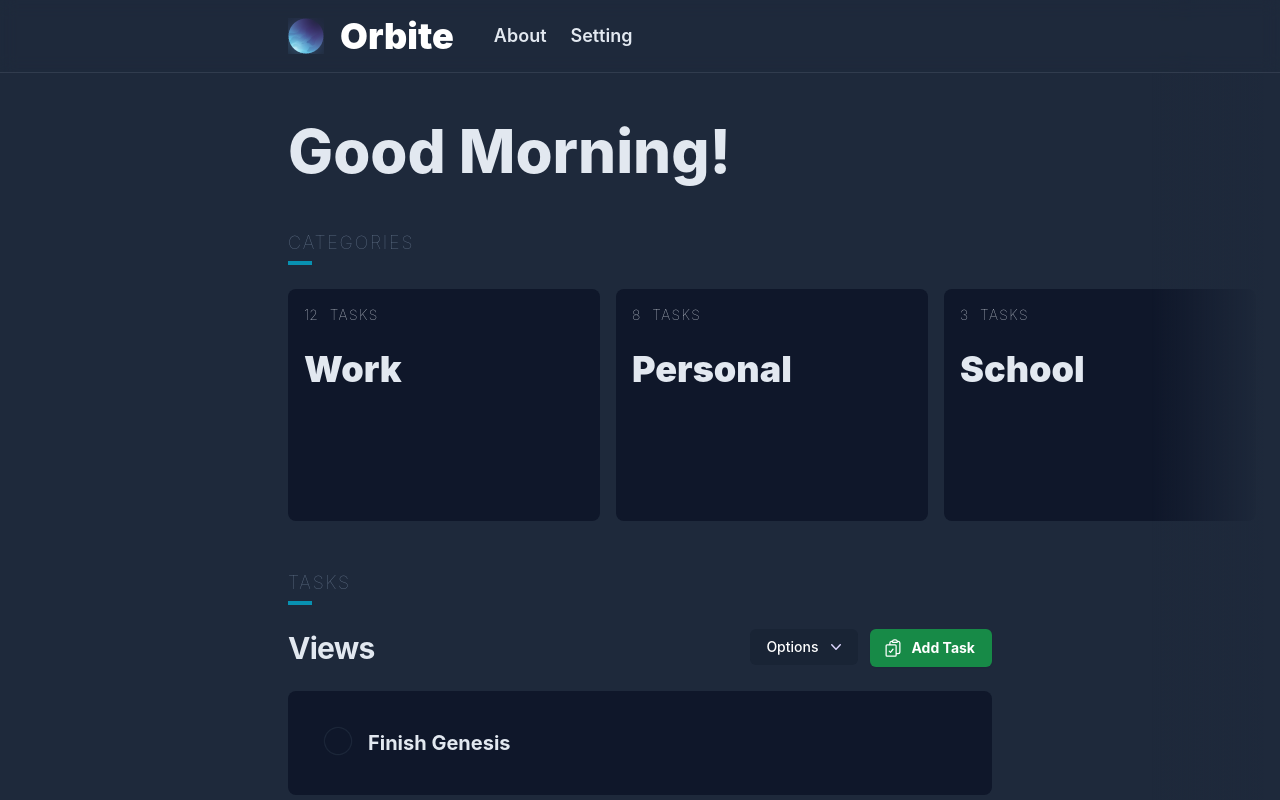
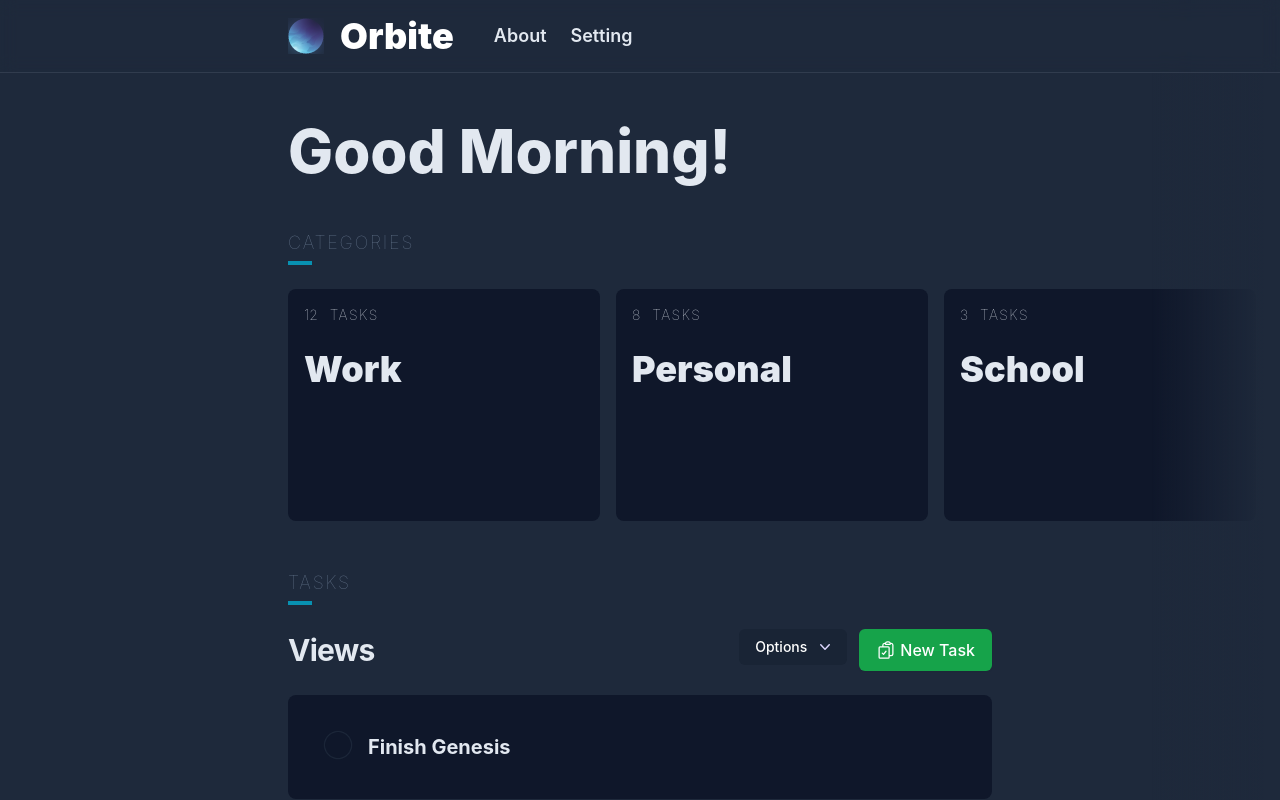
Before and after one commit to richardnguyen99/orbite, a React (Vite) app: page / in a window 1280 px wide. Shown: the top 800 px of the page. Built offline with nearby package versions, Linux system fonts and the light colour scheme; some icons are missing.

Commit message:
Add Dropdown for more functionality in TODO component

```diff
--- a/src/components/Button/PrimaryButton.tsx
+++ b/src/components/Button/PrimaryButton.tsx
@@ -1,117 +1,100 @@
-import classNames from "classnames";
-import { FC, HTMLAttributes } from "react";
+import {
+  FC,
+  ForwardRefRenderFunction,
+  HTMLAttributes,
+  SVGAttributes,
+  forwardRef,
+} from "react";
 
 import { Colors } from "@typings/react";
+import classNames from "classnames";
+import {
+  buttonSize,
+  iconSize,
+  primaryBg,
+  primaryDarkHoverBg,
+  primaryFocusRing,
+  primaryHoverBg,
+  shouldBeDarkText,
+} from "./util";
 
-interface Props {
-  icon?: FC<object & HTMLAttributes<HTMLOrSVGElement>>;
-  text: string;
-  color: Colors;
-  onClickCallback?: React.MouseEventHandler<HTMLButtonElement>;
+interface Props<T = HTMLButtonElement> {
+  icon?: FC<
+    object & HTMLAttributes<HTMLOrSVGElement> & SVGAttributes<SVGSVGElement>
+  >;
+  placement?: "trailing" | "leading";
+  trailing?: boolean;
+  size?: "sm" | "md" | "base" | "lg" | "xl";
+  rounded?: boolean;
+  variant?: "primary" | "secondary" | "duotone";
+  outline?: "outline" | "fillOnHover";
+  color?: Colors;
+  text?: string;
+  children?: string;
+  onClickCallback?: React.MouseEventHandler<T>;
 }
 
-const darkBg = {
-  slate: "dark:bg-slate-600",
-  gray: "dark:bg-gray-600",
-  zinc: "dark:bg-zinc-600",
-  neutral: "dark:bg-neutral-600",
-  stone: "dark:bg-stone-600",
-  red: "dark:bg-red-600",
-  orange: "dark:bg-orange-600",
-  amber: "dark:bg-amber-600",
-  yellow: "dark:bg-yellow-600",
-  lime: "dark:bg-lime-600",
-  green: "dark:bg-green-600",
-  emerald: "dark:bg-emerald-600",
-  teal: "dark:bg-teal-600",
-  cyan: "dark:bg-cyan-600",
-  sky: "dark:bg-sky-600",
-  blue: "dark:bg-blue-600",
-  indigo: "dark:bg-indigo-600",
-  violet: "dark:bg-violet-600",
-  purple: "dark:bg-purple-600",
-  fuchsia: "dark:bg-fuchsia-600",
-  pink: "dark:bg-pink-600",
-  rose: "dark:bg-rose-600",
-};
+const PrimaryButtonRenderFunc: ForwardRefRenderFunction<
+  HTMLButtonElement,
+  Props
+> = (
+  {
+    icon: Icon,
+    placement = "leading",
+    trailing = false,
+    color = "indigo",
+    text,
+    size = "base",
+    children,
+    onClickCallback,
+    ...rest
+  },
+  ref
+) => {
+  const content = text || children;
 
-const darkHoverBg = {
-  slate: "dark:hover:bg-slate-700",
-  gray: "dark:hover:bg-gray-700",
-  zinc: "dark:hover:bg-zinc-700",
-  neutral: "dark:hover:bg-neutral-700",
-  stone: "dark:hover:bg-stone-700",
-  red: "dark:hover:bg-red-700",
-  orange: "dark:hover:bg-orange-700",
-  amber: "dark:hover:bg-amber-700",
-  yellow: "dark:hover:bg-yellow-700",
-  lime: "dark:hover:bg-lime-700",
-  green: "dark:hover:bg-green-700",
-  emerald: "dark:hover:bg-emerald-700",
-  teal: "dark:hover:bg-teal-700",
-  cyan: "dark:hover:bg-cyan-700",
-  sky: "dark:hover:bg-sky-700",
-  blue: "dark:hover:bg-blue-700",
-  indigo: "dark:hover:bg-indigo-700",
-  violet: "dark:hover:bg-violet-700",
-  purple: "dark:hover:bg-purple-700",
-  fuchsia: "dark:hover:bg-fuchsia-700",
-  pink: "dark:hover:bg-pink-700",
-  rose: "dark:hover:bg-rose-700",
-};
-
-const darkFocusRing = {
-  slate: "dark:ring-slate-500",
-  gray: "dark:ring-gray-500",
-  zinc: "dark:ring-zinc-500",
-  neutral: "dark:ring-neutral-500",
-  stone: "dark:ring-stone-500",
-  red: "dark:ring-red-500",
-  orange: "dark:ring-orange-500",
-  amber: "dark:ring-amber-500",
-  yellow: "dark:ring-yellow-500",
-  lime: "dark:ring-lime-500",
-  green: "dark:ring-green-500",
-  emerald: "dark:ring-emerald-500",
-  teal: "dark:ring-teal-500",
-  cyan: "dark:ring-cyan-500",
-  sky: "dark:ring-sky-500",
-  blue: "dark:ring-blue-500",
-  indigo: "dark:ring-indigo-500",
-  violet: "dark:ring-violet-500",
-  purple: "dark:ring-purple-500",
-  fuchsia: "dark:ring-fuchsia-500",
-  pink: "dark:ring-pink-500",
-  rose: "dark:ring-rose-500",
-};
-
-const PrimaryButton: FC<Props & HTMLAttributes<HTMLButtonElement>> = ({
-  icon: Icon,
-  text,
-  color,
-  onClickCallback,
-  ...rest
-}) => {
-  const variantClassName = () => {
-    return classNames({
-      [darkBg[color]]: true,
-      [darkHoverBg[color]]: true,
-      [darkFocusRing[color]]: true,
-    });
+  const getButtonClassNames = () => {
+    return classNames(
+      "inline-flex items-center gap-1  border border-transparent  shadow-sm text-white focus:outline-none focus:ring-2 rounded-md",
+      {
+        [buttonSize[size]]: true,
+        [primaryBg[color]]: true,
+        [primaryHoverBg[color]]: true,
+        [primaryDarkHoverBg[color]]: true,
+        [primaryFocusRing[color]]: true,
+        "text-black": shouldBeDarkText(color),
+        "flex-row-reverse": placement === "trailing" || trailing,
+      }
+    );
   };
 
   return (
     <button
+      {...rest}
+      ref={ref}
+      type="button"
       onClick={onClickCallback}
-      type="button"
-      className="inline-flex items-center rounded-md border border-gray-300 bg-white px-4 py-2 text-sm font-medium text-gray-700 shadow-sm hover:bg-gray-50 focus:outline-none focus:ring-2 focus:ring-indigo-500 focus:ring-offset-2"
+      className={getButtonClassNames()}
     >
       {Icon && (
-        <Icon className="-ml-1 mr-2 h-5 w-5 text-gray-500" aria-hidden="true" />
+        <Icon
+          fill="none"
+          viewBox="0 0 24 24"
+          strokeWidth={1.5}
+          stroke="currentColor"
+          aria-hidden="true"
+          className={iconSize[size]}
+        />
       )}
-      Edit
+      {content && content}
     </button>
   );
 };
 
+/**
+ * Button with solid background.
+ */
+const PrimaryButton = forwardRef(PrimaryButtonRenderFunc);
+PrimaryButton.displayName = "PrimaryButton";
+
 export default PrimaryButton;
--- /dev/null
+++ b/src/components/Button/util.ts
@@ -0,0 +1,128 @@
+import { Colors } from "@typings/react";
+
+export const primaryBg = {
+  slate: "bg-slate-600",
+  gray: "bg-gray-600",
+  zinc: "bg-zinc-600",
+  neutral: "bg-neutral-600",
+  stone: "bg-stone-600",
+  red: "bg-red-600",
+  orange: "bg-orange-600",
+  amber: "bg-amber-600",
+  yellow: "bg-yellow-600",
+  lime: "bg-lime-600",
+  green: "bg-green-600",
+  emerald: "bg-emerald-600",
+  teal: "bg-teal-600",
+  cyan: "bg-cyan-600",
+  sky: "bg-sky-600",
+  blue: "bg-blue-600",
+  indigo: "bg-indigo-600",
+  violet: "bg-violet-600",
+  purple: "bg-purple-600",
+  fuchsia: "bg-fuchsia-600",
+  pink: "bg-pink-600",
+  rose: "bg-rose-600",
+};
+
+export const primaryHoverBg = {
+  slate: "hover:bg-slate-700/90",
+  gray: "hover:bg-gray-700/90",
+  zinc: "hover:bg-zinc-700/90",
+  neutral: "hover:bg-neutral-700/90",
+  stone: "hover:bg-stone-700/90",
+  red: "hover:bg-red-700/90",
+  orange: "hover:bg-orange-700/90",
+  amber: "hover:bg-amber-700/90",
+  yellow: "hover:bg-yellow-700/90",
+  lime: "hover:bg-lime-700/90",
+  green: "hover:bg-green-700/90",
+  emerald: "hover:bg-emerald-700/90",
+  teal: "hover:bg-teal-700/90",
+  cyan: "hover:bg-cyan-700/90",
+  sky: "hover:bg-sky-700/90",
+  blue: "hover:bg-blue-700/90",
+  indigo: "hover:bg-indigo-700/90",
+  violet: "hover:bg-violet-700/90",
+  purple: "hover:bg-purple-700/90",
+  fuchsia: "hover:bg-fuchsia-700/90",
+  pink: "hover:bg-pink-700/90",
+  rose: "hover:bg-rose-700/90",
+};
+
+export const primaryDarkHoverBg = {
+  slate: "dark:hover:bg-slate-700",
+  gray: "dark:hover:bg-gray-700",
+  zinc: "dark:hover:bg-zinc-700",
+  neutral: "dark:hover:bg-neutral-700",
+  stone: "dark:hover:bg-stone-700",
+  red: "dark:hover:bg-red-700",
+  orange: "dark:hover:bg-orange-700",
+  amber: "dark:hover:bg-amber-700",
+  yellow: "dark:hover:bg-yellow-700",
+  lime: "dark:hover:bg-lime-700",
+  green: "dark:hover:bg-green-700",
+  emerald: "dark:hover:bg-emerald-700",
+  teal: "dark:hover:bg-teal-700",
+  cyan: "dark:hover:bg-cyan-700",
+  sky: "dark:hover:bg-sky-700",
+  blue: "dark:hover:bg-blue-700",
+  indigo: "dark:hover:bg-indigo-700",
+  violet: "dark:hover:bg-violet-700",
+  purple: "dark:hover:bg-purple-700",
+  fuchsia: "dark:hover:bg-fuchsia-700",
+  pink: "dark:hover:bg-pink-700",
+  rose: "dark:hover:bg-rose-700",
+};
+export const primaryFocusRing = {
+  slate: "focus:ring-slate-500",
+  gray: "focus:ring-gray-500",
+  zinc: "focus:ring-zinc-500",
+  neutral: "focus:ring-neutral-500",
+  stone: "focus:ring-stone-500",
+  red: "focus:ring-red-500",
+  orange: "focus:ring-orange-500",
+  amber: "focus:ring-amber-500",
+  yellow: "focus:ring-yellow-500",
+  lime: "focus:ring-lime-500",
+  green: "focus:ring-green-500",
+  emerald: "focus:ring-emerald-500",
+  teal: "focus:ring-teal-500",
+  cyan: "focus:ring-cyan-500",
+  sky: "focus:ring-sky-500",
+  blue: "focus:ring-blue-500",
+  indigo: "focus:ring-indigo-500",
+  violet: "focus:ring-violet-500",
+  purple: "focus:ring-purple-500",
+  fuchsia: "focus:ring-fuchsia-500",
+  pink: "focus:ring-pink-500",
+  rose: "focus:ring-rose-500",
+};
+
+export const buttonSize = {
+  sm: "px-2 py-1 text-sm",
+  md: "px-3 py-1.5 text-sm",
+  base: "px-4 py-2 text-base font-medium",
+  lg: "px-4.5 py-2.5 text-lg font-semibold",
+  xl: "px-5 py-3 text-lg font-bold",
+};
+
+export const iconSize = {
+  sm: "w-4 h-4",
+  md: "w-4 h-4",
+  base: "w-5 h-5",
+  lg: "w-6 h-6",
+  xl: "w-7 h-7",
+};
+
+export const iconViewbox = {
+  sm: "0 0 12 12",
+  md: "0 0 16 16",
+  base: "0 0 24 24",
+  lg: "0 0 28 28",
+  xl: "0 0 36 36",
+};
+
+export const shouldBeDarkText = (color: Colors) => {
+  return color === "gray";
+};
--- /dev/null
+++ b/src/components/Icon/NewTask.tsx
@@ -0,0 +1,17 @@
+import { FC, HTMLAttributes, SVGAttributes } from "react";
+
+const NewTaskIcon: FC<
+  object & HTMLAttributes<HTMLOrSVGElement> & SVGAttributes<SVGSVGElement>
+> = ({ ...rest }) => {
+  return (
+    <svg xmlns="http://www.w3.org/2000/svg" {...rest}>
+      <path
+        strokeLinecap="round"
+        strokeLinejoin="round"
+        d="M11.35 3.836c-.065.21-.1.433-.1.664 0 .414.336.75.75.75h4.5a.75.75 0 00.75-.75 2.25 2.25 0 00-.1-.664m-5.8 0A2.251 2.251 0 0113.5 2.25H15c1.012 0 1.867.668 2.15 1.586m-5.8 0c-.376.023-.75.05-1.124.08C9.095 4.01 8.25 4.973 8.25 6.108V8.25m8.9-4.414c.376.023.75.05 1.124.08 1.131.094 1.976 1.057 1.976 2.192V16.5A2.25 2.25 0 0118 18.75h-2.25m-7.5-10.5H4.875c-.621 0-1.125.504-1.125 1.125v11.25c0 .621.504 1.125 1.125 1.125h9.75c.621 0 1.125-.504 1.125-1.125V18.75m-7.5-10.5h6.375c.621 0 1.125.504 1.125 1.125v9.375m-8.25-3l1.5 1.5 3-3.75"
+      />
+    </svg>
+  );
+};
+
+export default NewTaskIcon;
--- a/src/components/Icon/index.ts
+++ b/src/components/Icon/index.ts
@@ -1,11 +1,13 @@
 import Gear from "./Gear";
 import LinkedInIcon from "./LinkedIn";
+import NewTaskIcon from "./NewTask";
 import TwitterIcon from "./Twitter";
 
 const exported = {
   LinkedIn: LinkedInIcon,
   Twitter: TwitterIcon,
   ShadedGear: Gear,
+  NewTask: NewTaskIcon,
 };
 
 export default exported;
--- a/src/components/Tasks/AddTaskButton.tsx
+++ b/src/components/Tasks/AddTaskButton.tsx
@@ -1,33 +1,22 @@
 import { useState } from "react";
+
 import AddNewTaskModal from "./AddTaskModal";
+import Icon from "@components/Icon";
+import PrimaryButton from "@components/Button/PrimaryButton";
 
 const AddNewTaskButton = () => {
   const [open, setOpen] = useState(false);
 
   return (
     <>
-      <button
-        type="button"
-        onClick={() => setOpen(true)}
-        className="inline-flex items-center rounded-md border border-transparent bg-green-600/80 px-4 py-2 text-sm font-bold text-white shadow-sm hover:bg-green-700 focus:outline-none focus:ring-2 focus:ring-green-500 "
+      <PrimaryButton
+        icon={Icon.NewTask}
+        size="base"
+        color="green"
+        onClickCallback={() => setOpen(true)}
       >
-        <svg
-          xmlns="http://www.w3.org/2000/svg"
-          fill="none"
-          viewBox="0 0 24 24"
-          strokeWidth={1.5}
-          stroke="currentColor"
-          aria-hidden="true"
-          className="-ml-1 mr-2 h-5 w-5"
-        >
-          <path
-            strokeLinecap="round"
-            strokeLinejoin="round"
-            d="M11.35 3.836c-.065.21-.1.433-.1.664 0 .414.336.75.75.75h4.5a.75.75 0 00.75-.75 2.25 2.25 0 00-.1-.664m-5.8 0A2.251 2.251 0 0113.5 2.25H15c1.012 0 1.867.668 2.15 1.586m-5.8 0c-.376.023-.75.05-1.124.08C9.095 4.01 8.25 4.973 8.25 6.108V8.25m8.9-4.414c.376.023.75.05 1.124.08 1.131.094 1.976 1.057 1.976 2.192V16.5A2.25 2.25 0 0118 18.75h-2.25m-7.5-10.5H4.875c-.621 0-1.125.504-1.125 1.125v11.25c0 .621.504 1.125 1.125 1.125h9.75c.621 0 1.125-.504 1.125-1.125V18.75m-7.5-10.5h6.375c.621 0 1.125.504 1.125 1.125v9.375m-8.25-3l1.5 1.5 3-3.75"
-          />
-        </svg>
-        Add Task
-      </button>
+        New Task
+      </PrimaryButton>
 
       <AddNewTaskModal open={open} setOpen={setOpen} />
     </>
```
